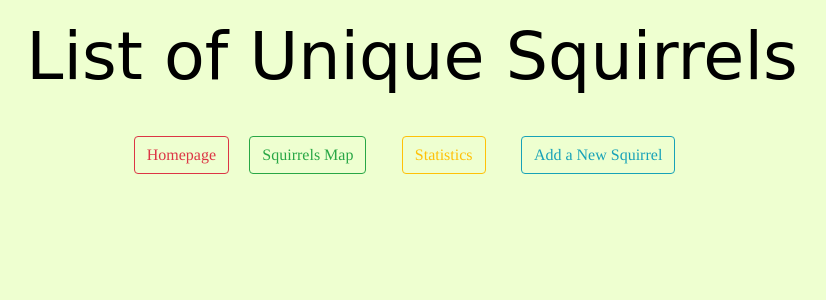
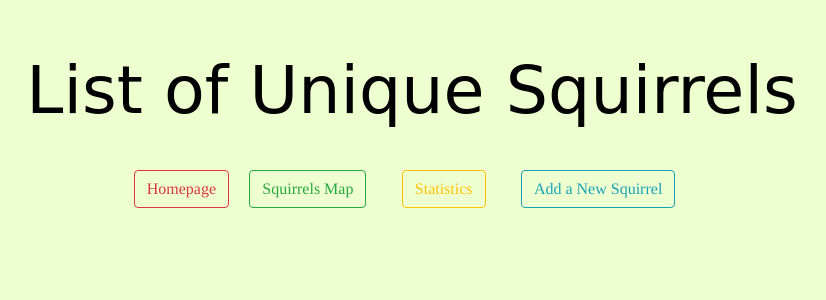
Before and after one commit to Jennifer-Zh/squirrel-project, a Django app: page /sightings/ in a window 1280 px wide. Shown: the top 300 px of the page, without its empty margins (228-1054 px from the left). Run offline with Django 3.2, Linux system fonts and the light colour scheme; data that the repository does not hold is empty; some libraries are stand-ins or nearby versions.

Commit message:
Change margin and number of columns for sightings/

```diff
--- a/squirrel/templates/sighting.html
+++ b/squirrel/templates/sighting.html
@@ -18,10 +18,11 @@
       font-size: 16pt;
       font-family: times;
       background: #EEFFD0;
+      margin: 50px 100px;
     }
 
     ul {
-      columns: 3;
+      columns: 2;
     }
   </style>
 
```
